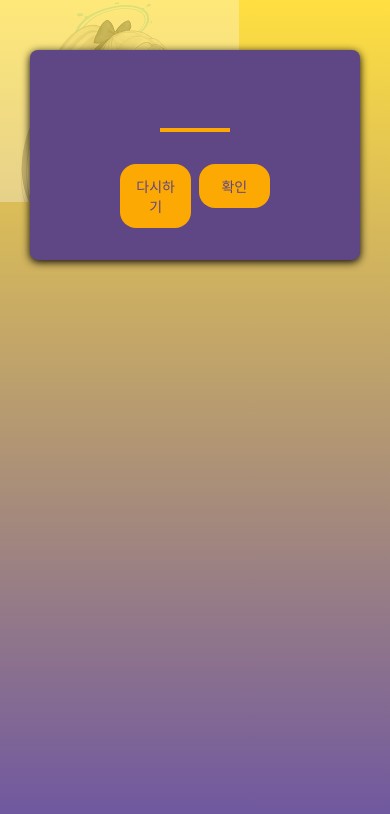
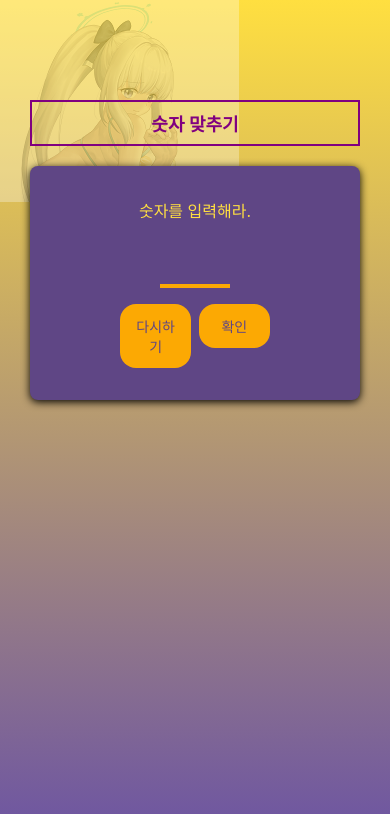
Before and after one commit to yunsteel/awesome, a React Native app: screen / in a window 390 px wide. Shown: the top 814 px of the page. Built offline with nearby package versions, Linux system fonts and the light colour scheme.

Commit message:
스타일

```diff
--- a/App.tsx
+++ b/App.tsx
@@ -5,21 +5,36 @@ import { LinearGradient } from "expo-linear-gradient";
 import { useMemo, useState } from "react";
 import GameScreen from "./screens/GameScreen";
 import { Colors } from "./constants/colors";
+import GameOverScreen from "./screens/GameOverScreen";
 
 export default function App() {
-  const [userNumber, setUserNumber] = useState(0);
+  const [answer, setAnswer] = useState(0);
+  const [isGameOver, setIsGameOver] = useState(false);
 
   const handleStartGame = (pickedNumber: number) => {
-    setUserNumber(pickedNumber);
+    setAnswer(pickedNumber);
   };
 
   const screen = useMemo(() => {
-    if (userNumber) {
-      return <GameScreen userNumber={userNumber} />;
+    if (isGameOver && answer) {
+      return (
+        <GameOverScreen
+          onRestart={() => {
+            setAnswer(0);
+            setIsGameOver(false);
+          }}
+        />
+      );
+    }
+
+    if (answer) {
+      return (
+        <GameScreen answer={answer} onGameOver={() => setIsGameOver(true)} />
+      );
     }
 
     return <StartGameScreen onStartGame={handleStartGame} />;
-  }, [userNumber]);
+  }, [answer, isGameOver]);
 
   return (
     <>
--- a/screens/GameOverScreen.tsx
+++ b/screens/GameOverScreen.tsx
@@ -1,10 +1,35 @@
 import { FC } from "react";
-import { View } from "react-native";
+import { Button, StyleSheet, Text, View } from "react-native";
+import { Colors } from "../constants/colors";
 
-interface Props {}
+interface Props {
+  onRestart: () => void;
+}
 
-const GameOverScreen: FC<Props> = () => {
-  return <View></View>;
+const GameOverScreen: FC<Props> = ({ onRestart }) => {
+  return (
+    <View style={styles.container}>
+      <Text style={styles.text}>게임조이고</Text>
+      <View style={styles.buttonContainer}>
+        <Button title="다시하기" color={Colors.purple400} onPress={onRestart} />
+      </View>
+    </View>
+  );
 };
 
 export default GameOverScreen;
+
+const styles = StyleSheet.create({
+  container: {
+    flex: 1,
+    marginVertical: 100,
+    marginHorizontal: 30,
+  },
+  text: {
+    textAlign: "center",
+  },
+  buttonContainer: {
+    flexDirection: "row",
+    justifyContent: "center",
+  },
+});
--- a/screens/GameScreen.tsx
+++ b/screens/GameScreen.tsx
@@ -1,5 +1,5 @@
-import { FC, useState } from "react";
-import { StyleSheet, Text, View } from "react-native";
+import { FC, useEffect, useState } from "react";
+import { Alert, StyleSheet, Text, View } from "react-native";
 import PrimaryButton from "../components/ui/PrimaryButton";
 import Title from "../components/ui/Title";
 import NumberText from "../components/game/NumberText";
@@ -14,28 +14,50 @@ const generateRandomBetween = (
   if (random === exclude) {
     return generateRandomBetween(min, max, exclude);
   }
+
   return random;
 };
 
 interface Props {
-  userNumber: number;
+  answer: number;
+  onGameOver: () => void;
 }
 
-let minBoundary = 1;
-let maxBoundary = 100;
+let min = 1;
+let max = 100;
 
-const GameScreen: FC<Props> = ({ userNumber }) => {
-  const [guess, setGuess] = useState(
-    generateRandomBetween(minBoundary, maxBoundary, userNumber)
-  );
+const GameScreen: FC<Props> = ({ answer, onGameOver }) => {
+  const [guess, setGuess] = useState(generateRandomBetween(min, max, answer));
+
+  useEffect(() => {
+    if (guess === answer) {
+      onGameOver();
+    }
+  }, [guess, answer]);
 
   const handleNextGuess = (direction: "up" | "down") => {
+    if (
+      (direction === "down" && guess < answer) ||
+      (direction === "up" && guess > answer)
+    ) {
+      Alert.alert("거짓말!", "넌 이게 잘못됐다는 걸 알 테지.", [
+        { text: "죄송합니다.", style: "destructive" },
+      ]);
+      return;
+    }
+
     if (direction === "up") {
-      setGuess(generateRandomBetween(guess, maxBoundary, userNumber));
+      min = guess;
     } else {
-      maxBoundary = guess - 1;
-      setGuess(generateRandomBetween(minBoundary, guess, userNumber));
+      max = guess - 1;
     }
+
+    if (min + 1 === answer || max - 1 === answer) {
+      onGameOver();
+      return;
+    }
+
+    setGuess(generateRandomBetween(min, max, answer));
   };
 
   return (
--- a/screens/StartGameScreen.tsx
+++ b/screens/StartGameScreen.tsx
@@ -1,7 +1,8 @@
 import { FC, useState } from "react";
-import { StyleSheet, TextInput, View, Alert } from "react-native";
+import { StyleSheet, TextInput, View, Alert, Text } from "react-native";
 import PrimaryButton from "../components/ui/PrimaryButton";
 import { Colors } from "../constants/colors";
+import Title from "../components/ui/Title";
 
 interface Props {
   onStartGame: (pickedNumber: number) => void;
@@ -31,7 +32,10 @@ const StartGameScreen: FC<Props> = ({ onStartGame }) => {
   };
 
   return (
+    <View style={styles.root}>
+      <Title>숫자 맞추기</Title>
       <View style={styles.container}>
+        <Text style={styles.instructionText}>숫자를 입력해라.</Text>
         <View style={styles.inputContainer}>
           <TextInput
             style={styles.input}
@@ -51,15 +55,19 @@ const StartGameScreen: FC<Props> = ({ onStartGame }) => {
           </View>
         </View>
       </View>
+    </View>
   );
 };
 
 export default StartGameScreen;
 
 const styles = StyleSheet.create({
+  root: {
+    marginVertical: 100,
+    marginHorizontal: 30,
+    rowGap: 20,
+  },
   container: {
-    marginVertical: 50,
-    marginHorizontal: 30,
     alignItems: "center",
     backgroundColor: Colors.purple500,
     padding: 32,
@@ -68,7 +76,11 @@ const styles = StyleSheet.create({
     shadowColor: "black",
     shadowRadius: 8,
     shadowOffset: { width: 0, height: 2 },
-    rowGap: 32,
+    rowGap: 16,
+  },
+  instructionText: {
+    color: Colors.yellow300,
+    fontSize: 16,
   },
   inputContainer: {
     flexDirection: "row",
```
Lines whose indentation alone changed are shown as unchanged.
